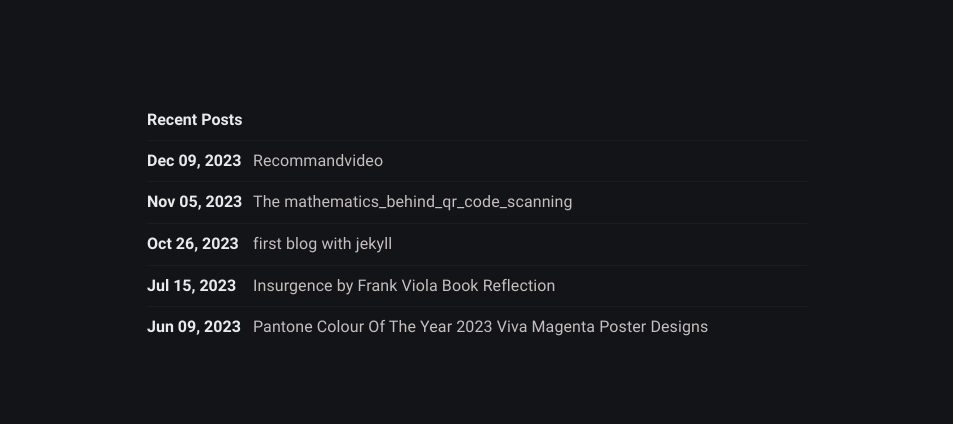
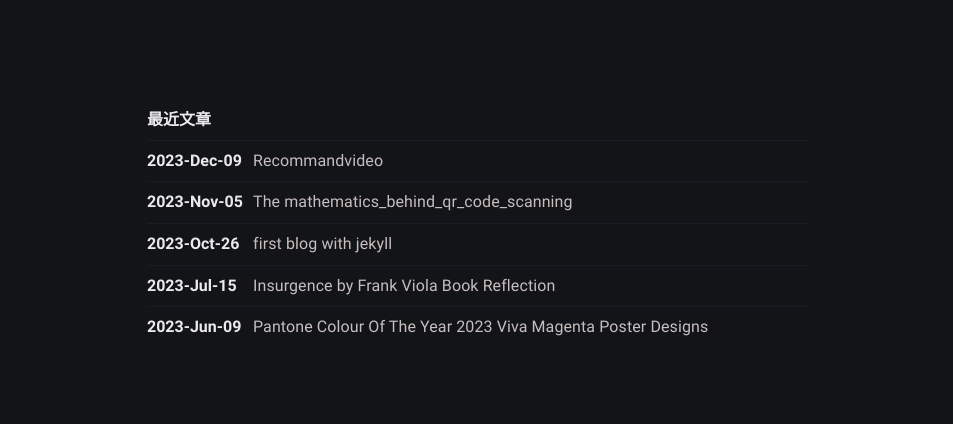
Before and after one commit to nilik7/nilik-blog, a Jekyll site: the page built from index.md, in a window 1280 px wide. Shown: the part 337-761 px from the top of the page, without its empty margins (163-1116 px from the left). Built offline with Jekyll 4.4.1, drawn with Linux system fonts in a browser that asks for light colours.

Commit message:
Update home.html

```diff
--- a/_layouts/home.html
+++ b/_layouts/home.html
@@ -3,10 +3,10 @@ layout: default
 home: true
 ---
 
-<h3 class="posts-item-note" aria-label="Recent Posts">Recent Posts</h3>
+<h3 class="posts-item-note" aria-label="Recent Posts">最近文章</h3>
 {%- for post in site.posts limit: site.number_of_posts -%}
 <article class="post-item">
-  <span class="post-item-date">{{ post.date | date: "%b %d, %Y" }}</span>
+  <span class="post-item-date">{{ post.date | date: "%Y-%b-%d " }}</span>
   <h4 class="post-item-title">
     <a href="{{ post.url }}">{{ post.title | escape }}</a>
   </h4>
```
